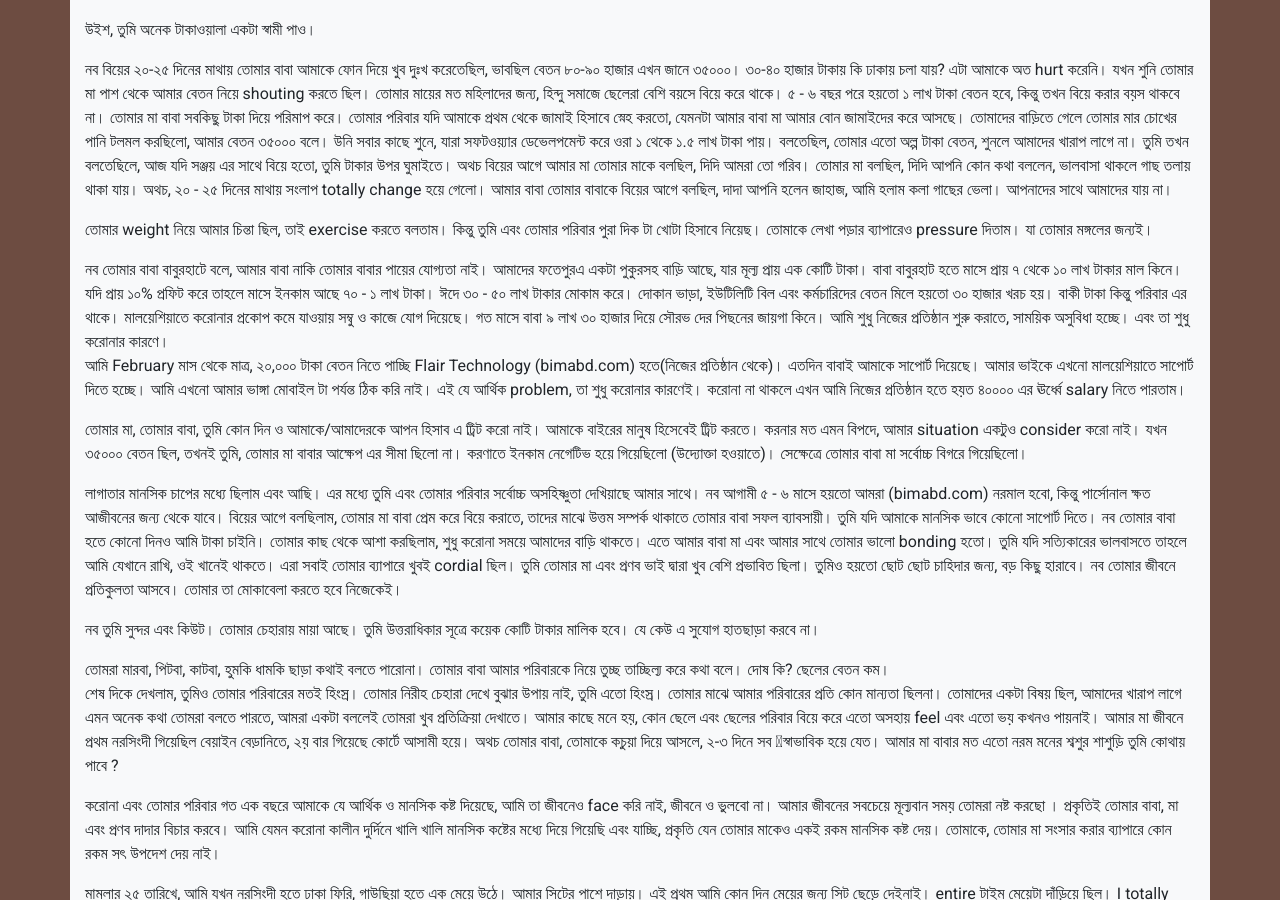
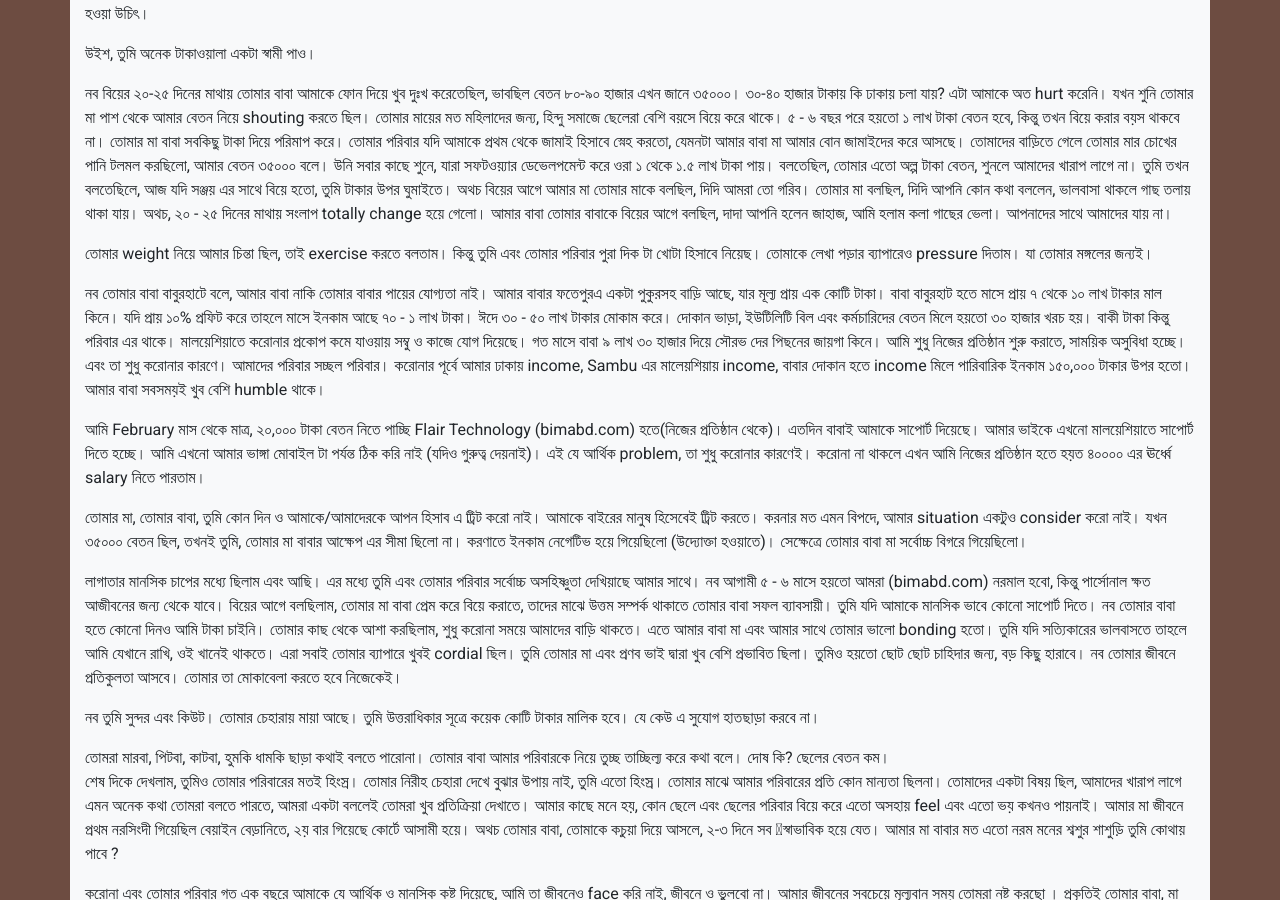
Before and after one commit to polodev/nobo, a Jekyll site: the page built from index2.md, in a window 1280 px wide and 900 px high, scrolled down 2759 px. Built offline with Jekyll 4.4.1, drawn with Linux system fonts in a browser that asks for light colours; nearby versions of some CDN libraries; some of the changed text lies outside the part shown.

Commit message:
--updated--

```diff
--- a/index2.md
+++ b/index2.md
@@ -96,9 +97,10 @@ active: last-message
 
 তোমার weight নিয়ে আমার চিন্তা ছিল, তাই exercise করতে বলতাম। কিন্তু তুমি এবং তোমার পরিবার পুরা দিক টা খোটা হিসাবে নিয়েছ। তোমাকে লেখা পড়ার ব্যাপারেও pressure দিতাম। যা তোমার মঙ্গলের জন্যই।
 
-নব তোমার বাবা বাবুরহাটে বলে, আমার বাবা নাকি তোমার বাবার পায়ের যোগ্যতা নাই। আমাদের ফতেপুরএ একটা পুকুরসহ বাড়ি আছে, যার মূল্য প্রায় এক কোটি টাকা। বাবা বাবুরহাট হতে মাসে প্রায় ৭ থেকে ১০ লাখ টাকার মাল কিনে। যদি প্রায় ১০% প্রফিট করে তাহলে মাসে ইনকাম আছে ৭০ - ১ লাখ টাকা। ঈদে ৩০ - ৫০ লাখ টাকার মোকাম করে। দোকান ভাড়া, ইউটিলিটি বিল এবং কর্মচারিদের বেতন মিলে হয়তো ৩০ হাজার খরচ হয়। বাকী টাকা কিন্তু পরিবার এর থাকে। মালয়েশিয়াতে করোনার প্রকোপ কমে যাওয়ায় সম্বু ও কাজে যোগ দিয়েছে। গত মাসে বাবা ৯ লাখ ৩০ হাজার দিয়ে সৌরভ দের পিছনের জায়গা কিনে। আমি শুধু নিজের প্রতিষ্ঠান শুরু করাতে, সাময়িক অসুবিধা হচ্ছে। এবং তা শুধু করোনার কারণে।
+নব তোমার বাবা বাবুরহাটে বলে, আমার বাবা নাকি তোমার বাবার পায়ের যোগ্যতা নাই। আমার বাবার ফতেপুরএ একটা পুকুরসহ বাড়ি আছে, যার মূল্য প্রায় এক কোটি টাকা। বাবা বাবুরহাট হতে মাসে প্রায় ৭ থেকে ১০ লাখ টাকার মাল কিনে। যদি প্রায় ১০% প্রফিট করে তাহলে মাসে ইনকাম আছে ৭০ - ১ লাখ টাকা। ঈদে ৩০ - ৫০ লাখ টাকার মোকাম করে। দোকান ভাড়া, ইউটিলিটি বিল এবং কর্মচারিদের বেতন মিলে হয়তো ৩০ হাজার খরচ হয়। বাকী টাকা কিন্তু পরিবার এর থাকে। মালয়েশিয়াতে করোনার প্রকোপ কমে যাওয়ায় সম্বু ও কাজে যোগ দিয়েছে। গত মাসে বাবা ৯ লাখ ৩০ হাজার দিয়ে সৌরভ দের পিছনের জায়গা কিনে। আমি শুধু নিজের প্রতিষ্ঠান শুরু করাতে, সাময়িক অসুবিধা হচ্ছে। এবং তা শুধু করোনার কারণে। আমাদের পরিবার সচ্ছল পরিবার। করোনার পূর্বে আমার ঢাকায় income, Sambu এর মালেয়শিয়ায় income, বাবার দোকান হতে income মিলে পারিবারিক ইনকাম ১৫০,০০০ টাকার উপর হতো। আমার বাবা সবসময়ই খুব বেশি humble থাকে।
+
 <!-- ৩০,০০০ করে নিতে  আগামী ৪-৫ মাস লেগে যাবে।  -->
-আমি February মাস থেকে মাত্র, ২০,০০০ টাকা বেতন নিতে পাচ্ছি Flair Technology (bimabd.com) হতে(নিজের প্রতিষ্ঠান থেকে)। এতদিন বাবাই আমাকে সাপোর্ট দিয়েছে। আমার ভাইকে এখনো মালয়েশিয়াতে সাপোর্ট দিতে হচ্ছে। আমি এখনো আমার ভাঙ্গা মোবাইল টা পর্যন্ত ঠিক করি নাই। এই যে আর্থিক problem, তা শুধু করোনার কারণেই। করোনা না থাকলে এখন আমি নিজের প্রতিষ্ঠান হতে হয়ত ৪০০০০ এর ঊর্ধ্বে salary নিতে পারতাম।
+আমি February মাস থেকে মাত্র, ২০,০০০ টাকা বেতন নিতে পাচ্ছি Flair Technology (bimabd.com) হতে(নিজের প্রতিষ্ঠান থেকে)। এতদিন বাবাই আমাকে সাপোর্ট দিয়েছে। আমার ভাইকে এখনো মালয়েশিয়াতে সাপোর্ট দিতে হচ্ছে। আমি এখনো আমার ভাঙ্গা মোবাইল টা পর্যন্ত ঠিক করি নাই (যদিও গুরুত্ব দেয়নাই)। এই যে আর্থিক problem, তা শুধু করোনার কারণেই। করোনা না থাকলে এখন আমি নিজের প্রতিষ্ঠান হতে হয়ত ৪০০০০ এর ঊর্ধ্বে salary নিতে পারতাম।
 
 তোমার মা, তোমার বাবা, তুমি কোন দিন ও আমাকে/আমাদেরকে আপন হিসাব এ ট্রিট করো নাই। আমাকে বাইরের মানুষ হিসেবেই ট্রিট করতে। করনার মত এমন বিপদে, আমার situation একটুও consider করো নাই। যখন ৩৫০০০ বেতন ছিল, তখনই তুমি, তোমার মা বাবার আক্ষেপ এর সীমা ছিলো না। করণাতে ইনকাম নেগেটিভ হয়ে গিয়েছিলো (উদ্যোক্তা হওয়াতে)। সেক্ষেত্রে তোমার বাবা মা সর্বোচ্চ বিগরে গিয়েছিলো।
 
```
Also changed, not shown: other parts of index2.md (+2 -1 lines).
